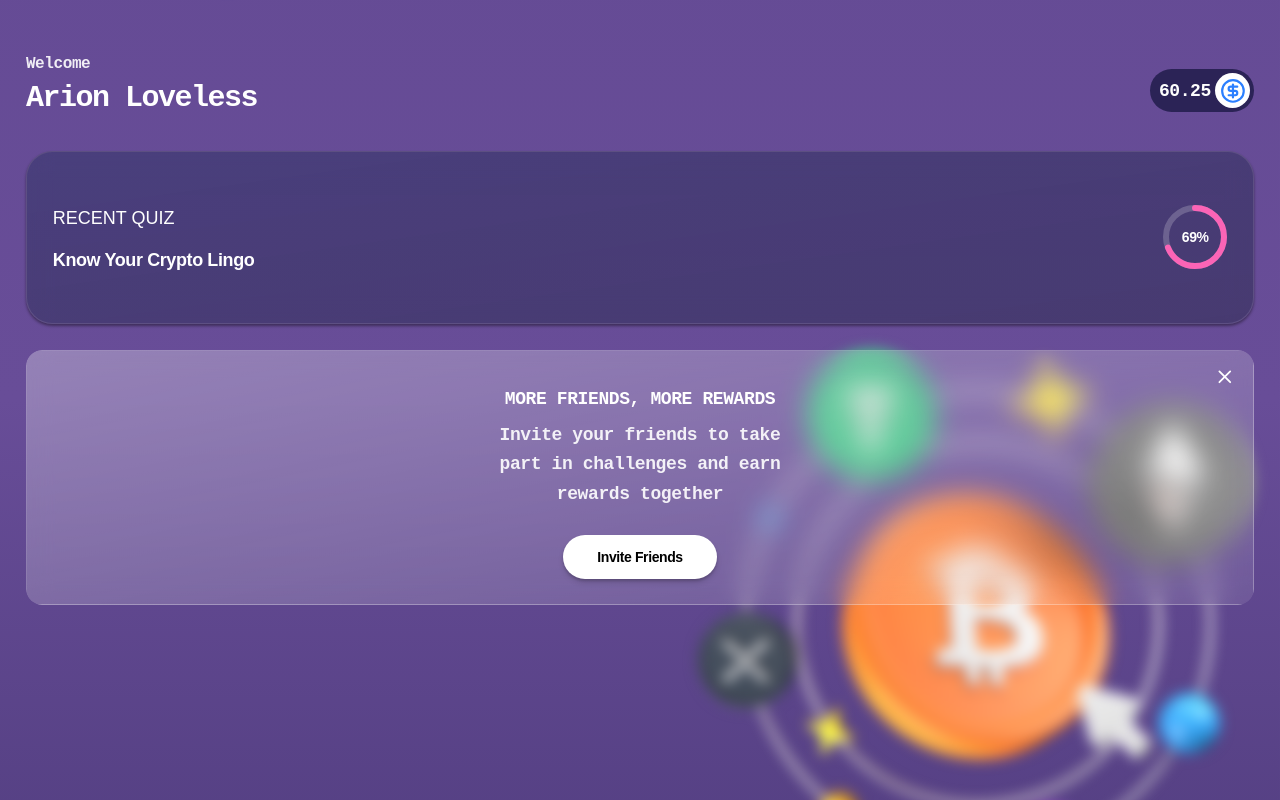
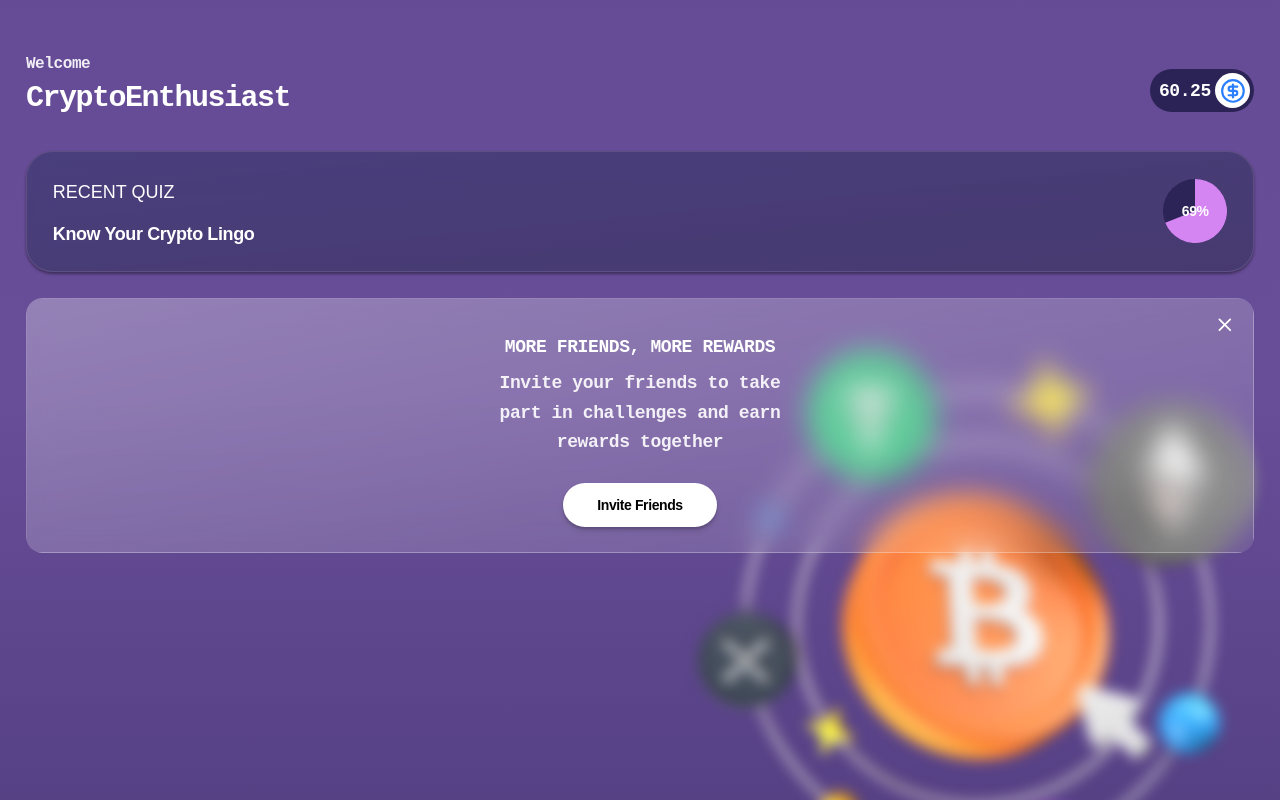
Before and after one commit to DeQuizifi/app.dequizifi.xyz, a Next.js app: page /dashboard in a window 1280 px wide. Built offline with nearby package versions, Linux system fonts and the light colour scheme.

Commit message:
feat: convert circular progress donut to pie chart with custom colors (#17)
* feat: convert circular progress donut to pie chart with custom colors

* feat: update mock user data and refine RecentQuizWidget styles

```diff
--- a/src/app/dashboard/page.tsx
+++ b/src/app/dashboard/page.tsx
@@ -8,7 +8,7 @@ import InviteFriendsBanner from "@/components/dashboard/InviteFriendsBanner";
 
 // Mock data for now - later will be replaced with actual API calls
 const mockUser = {
-  username: "Arion Loveless",
+  username: "CryptoEnthusiast",
 };
 
 const mockBalance = 60.25;
--- a/src/components/dashboard/RecentQuizWidget.tsx
+++ b/src/components/dashboard/RecentQuizWidget.tsx
@@ -24,7 +24,6 @@ export default function RecentQuizWidget({
         "bg-slate-900/30 backdrop-blur-md border border-white/10",
         "shadow-2xl shadow-black/20",
         "hover:bg-slate-900/40 hover:border-white/20 transition-all duration-300 ease-out",
-        "focus:outline-none focus:ring-2 focus:ring-blue-400/50 focus:ring-offset-2 focus:ring-offset-transparent",
         className
       )}
       onClick={onClick}
@@ -41,7 +40,7 @@ export default function RecentQuizWidget({
       {/* Subtle gradient overlay for enhanced glassmorphism */}
       <div className="absolute inset-0 bg-gradient-to-br from-blue-500/5 to-slate-800/10 pointer-events-none" />
 
-      <div className="relative p-6">
+      <div className="relative px-6">
         {/* Content - Header and Quiz title on left, Progress on right */}
         <div className="flex items-center justify-between gap-4">
           {/* Left side - Header and Quiz title together */}
@@ -59,7 +58,6 @@ export default function RecentQuizWidget({
             <CircularProgress
               value={progress}
               size={64}
-              strokeWidth={6}
               className="text-white"
             />
           </div>
--- a/src/components/dashboard/circular-progress.tsx
+++ b/src/components/dashboard/circular-progress.tsx
@@ -1,4 +1,5 @@
 "use client";
+
 
 import * as React from "react";
 import { cn } from "@/lib/utils";
@@ -6,56 +7,67 @@ import { cn } from "@/lib/utils";
 interface CircularProgressProps {
   value: number;
   size?: number;
-  strokeWidth?: number;
   className?: string;
   showValue?: boolean;
+}
+
+function polarToCartesian(centerX: number, centerY: number, radius: number, angleInDegrees: number) {
+  const angleInRadians = ((angleInDegrees - 90) * Math.PI) / 180.0;
+  return {
+    x: centerX + radius * Math.cos(angleInRadians),
+    y: centerY + radius * Math.sin(angleInRadians),
+  };
+}
+
+function describePieSlice(centerX: number, centerY: number, radius: number, value: number) {
+  const endAngle = (value / 100) * 360;
+  const start = polarToCartesian(centerX, centerY, radius, 0);
+  const end = polarToCartesian(centerX, centerY, radius, endAngle);
+  const largeArcFlag = endAngle > 180 ? 1 : 0;
+
+  if (value === 0) {
+    // No slice
+    return "";
+  }
+  if (value === 100) {
+    // Full circle
+    return `\n      M ${centerX},${centerY}\n      m 0,-${radius}\n      a ${radius},${radius} 0 1,1 0,${2 * radius}\n      a ${radius},${radius} 0 1,1 0,-${2 * radius}\n      Z\n    `;
+  }
+
+  return [
+    `M ${centerX},${centerY}`,
+    `L ${start.x},${start.y}`,
+    `A ${radius},${radius} 0 ${largeArcFlag},1 ${end.x},${end.y}`,
+    "Z",
+  ].join(" ");
 }
 
 function CircularProgress({
   value,
   size = 64,
-  strokeWidth = 6,
   className,
   showValue = true,
 }: CircularProgressProps) {
-  const radius = (size - strokeWidth) / 2;
-  const circumference = radius * 2 * Math.PI;
-  const strokeDasharray = circumference;
-  const strokeDashoffset = circumference - (value / 100) * circumference;
+  const radius = size / 2;
 
   return (
     <div
       className={cn("relative", className)}
       style={{ width: size, height: size }}
     >
-      <svg
-        width={size}
-        height={size}
-        className="transform -rotate-90"
-        aria-hidden="true"
-      >
+      <svg width={size} height={size} aria-hidden="true">
         {/* Background circle */}
         <circle
-          cx={size / 2}
-          cy={size / 2}
+          cx={radius}
+          cy={radius}
           r={radius}
-          stroke="currentColor"
-          strokeWidth={strokeWidth}
-          fill="transparent"
-          className="text-white/20"
+          fill="#2C2357"
         />
-        {/* Progress circle */}
-        <circle
-          cx={size / 2}
-          cy={size / 2}
-          r={radius}
-          stroke="currentColor"
-          strokeWidth={strokeWidth}
-          fill="transparent"
-          strokeDasharray={strokeDasharray}
-          strokeDashoffset={strokeDashoffset}
-          strokeLinecap="round"
-          className="text-pink-400 transition-all duration-300 ease-in-out"
+        {/* Pie slice */}
+        <path
+          d={describePieSlice(radius, radius, radius, value)}
+          fill="#D485F2"
+          className="transition-all duration-300 ease-in-out"
         />
       </svg>
       {showValue && (
```
